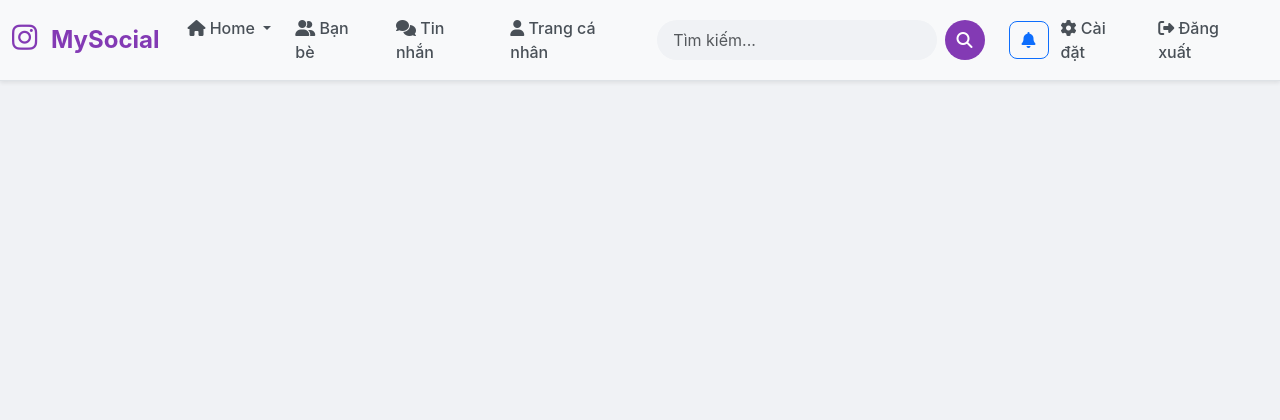
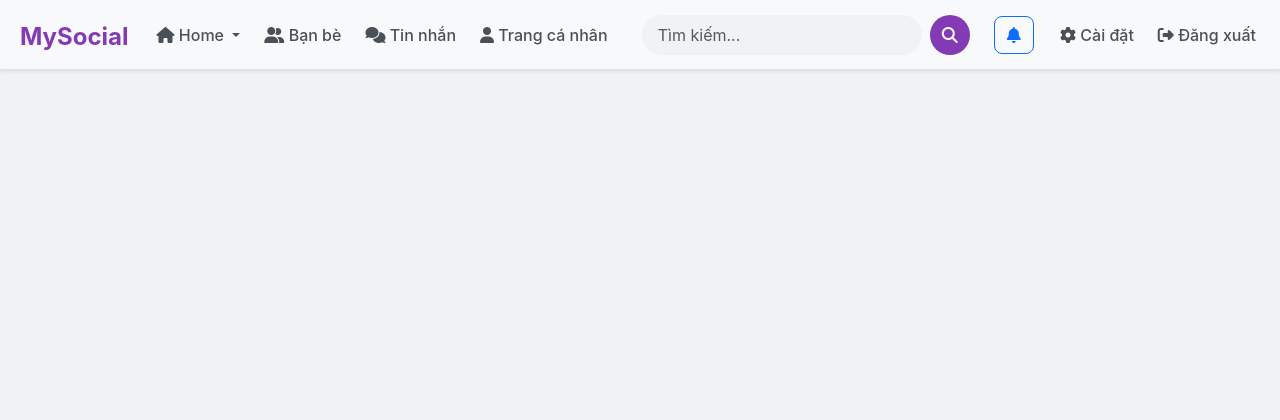
Before and after one commit to Trang00001/Web_SN, a PHP site: page /WEB_SN/app/views/layouts/main.php in a window 1280 px wide. Shown: the top 420 px of the page. Run offline with PHP 8.4, Linux system fonts and the light colour scheme; data comes from the database, SQL or seed files in the repository.

Commit message:
Update navbar

```diff
--- a/app/views/components/layout/navbar.php
+++ b/app/views/components/layout/navbar.php
@@ -6,7 +6,7 @@
 
     <!-- Logo -->
     <a class="navbar-brand" href="/">
-      <i class="fa-brands fa-instagram"></i> MySocial
+      <i></i> MySocial
     </a>
 
     <!-- Toggle khi mobile -->
```
